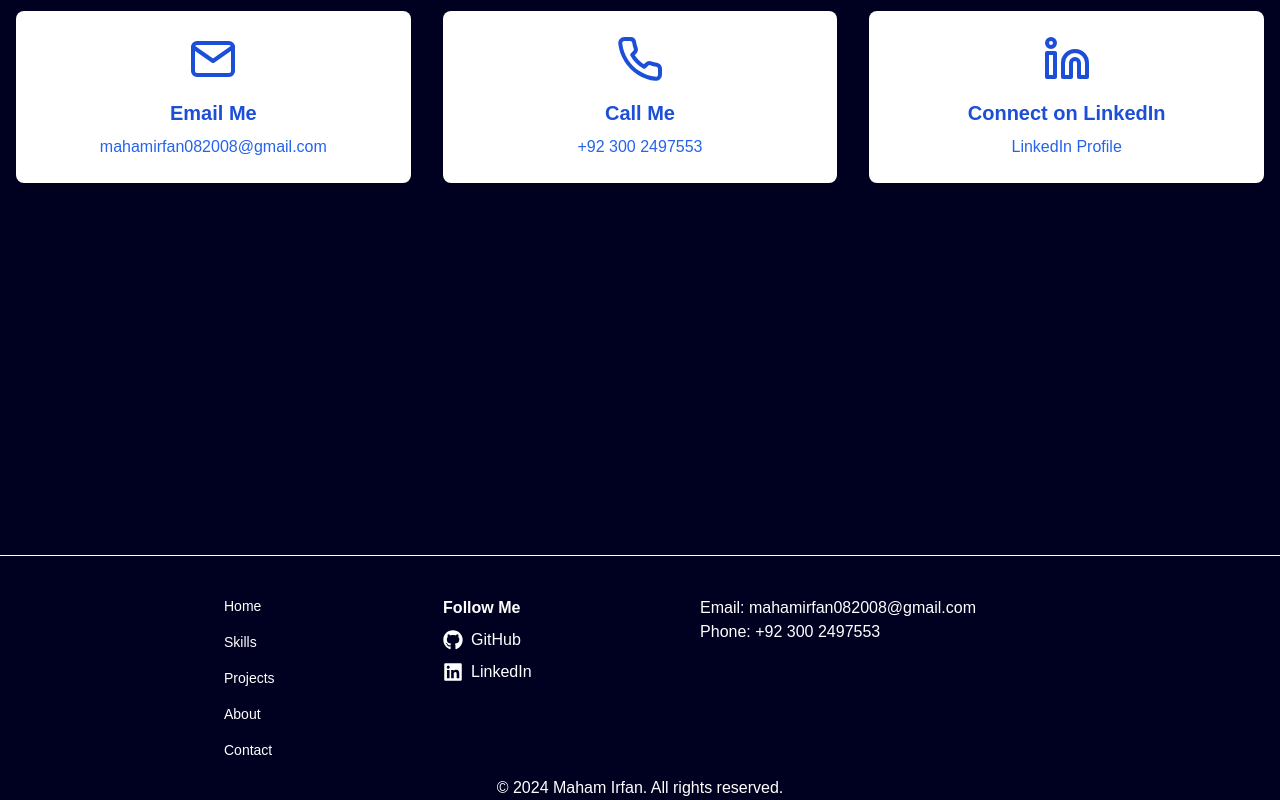
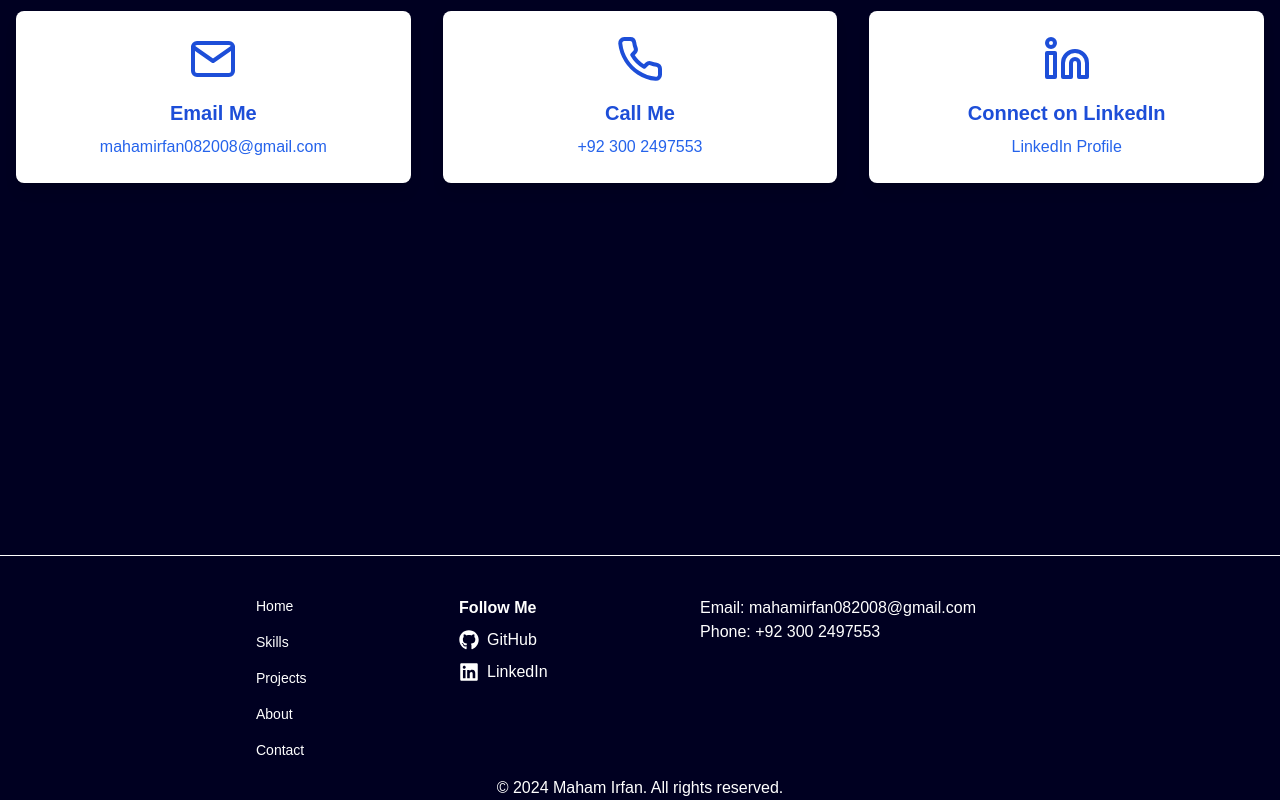
Before and after one commit to MahamIrfan0011/portfolio, a Next.js app: page / in a window 1280 px wide. Shown: the part 5627-6427 px from the top of the page. Built offline with nearby package versions, Linux system fonts and the light colour scheme.

Commit message:
Fixing alignment errors

```diff
--- a/src/app/footer/page.tsx
+++ b/src/app/footer/page.tsx
@@ -7,7 +7,7 @@ const Footer = () => {
       <div className="border-t border-white w-full my-4 -mt-2"></div>
       <div className="container mx-auto flex flex-col md:flex-row justify-between items-start mt-10">
         {/* Navigation */}
-        <div className="flex flex-row md:flex-col mb-4 md:mb-0 pl-56 text-sm">
+        <div className="flex flex-row md:flex-col mb-4 md:mb-0 pl-64 text-sm">
           <ul className="flex flex-row -ml-52 md:flex-col lg:ml-0 space-x-4 md:space-x-0 md:space-y-4">
             <li>
               <a href="/" className="text-white hover:underline">Home</a>
```
